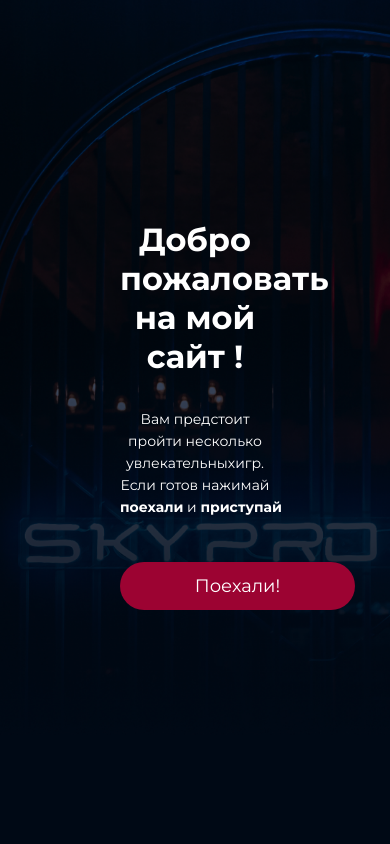
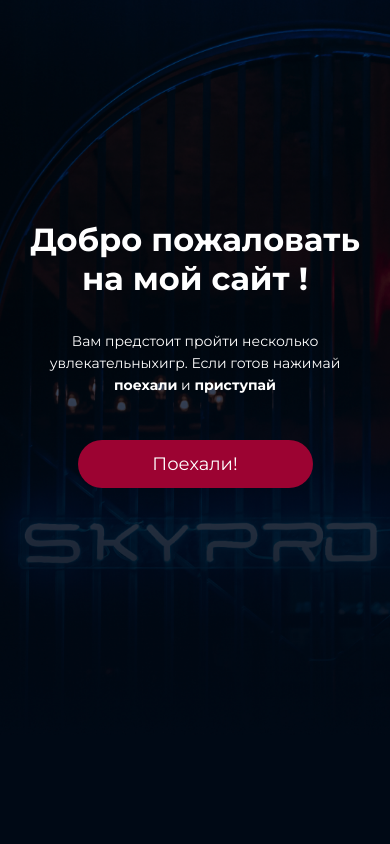
Before and after one commit to Zaurbek161/course-2, a plain HTML site: page index.html in a window 390 px wide. Shown: the top 844 px of the page. Drawn offline with Linux system fonts and the light colour scheme.

Commit message:
поправил мобильную версию

```diff
--- a/style.scss
+++ b/style.scss
@@ -45,7 +45,14 @@
     padding: 0 120px;
     margin: auto;
     width: 100%;
+    @media (
+     max-width: 768px
+    )
+    {
+      padding: 0 15px;
+    }
   }
+
 
   h1 {
     font-size: 64px;
```
Also changed, not shown: style.css, 1 other file.
